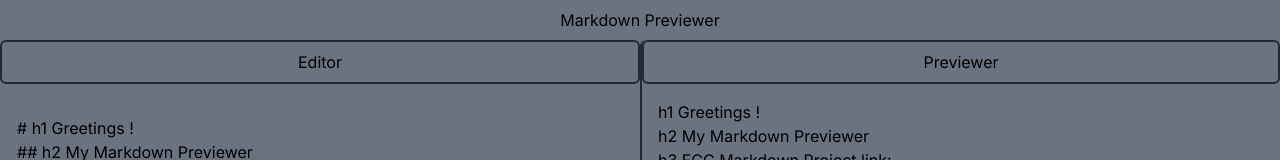
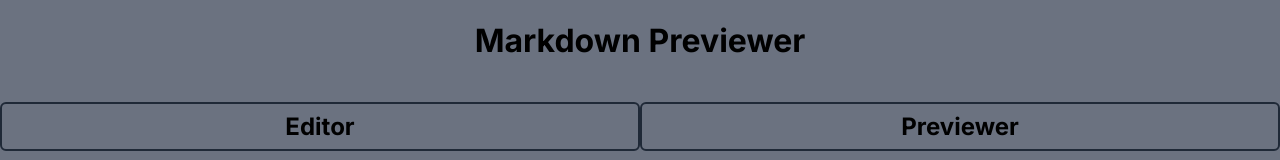
Before and after one commit to temp4422/fcc-frontend-markdown-previewer, a Next.js app: page / in a window 1280 px wide. Shown: the top 160 px of the page. Built offline with nearby package versions, Linux system fonts and the light colour scheme.

Commit message:
Fix base styles to properly preview

```diff
--- a/src/app/globals.css
+++ b/src/app/globals.css
@@ -1,4 +1,5 @@
-@tailwind base;
+/*disable for previewr to show apropriate styles*/
+/* @tailwind base;  */
 @tailwind components;
 @tailwind utilities;
 
@@ -18,10 +19,7 @@
 
 body {
   color: rgb(var(--foreground-rgb));
-  background: linear-gradient(
-      to bottom,
-      transparent,
-      rgb(var(--background-end-rgb))
-    )
+  background: linear-gradient(to bottom, transparent, rgb(var(--background-end-rgb)))
     rgb(var(--background-start-rgb));
+  margin: 0;
 }
--- a/src/app/page.js
+++ b/src/app/page.js
@@ -27,6 +27,8 @@ export default function Home() {
     return
   }
   \`\`\`
+
+  ![image](image.jpg)
   `) // Declare a state variable
 
   marked.setOptions({ breaks: true }) // Set option to interpret carriage returns and renders them as <br> (line break) elements
@@ -34,10 +36,12 @@ export default function Home() {
   const parsedHtml = marked.parse(state)
 
   return (
-    <div className="h-screen bg-gray-500">
-      <header className="text-center p-2">Markdown Previewer</header>
+    <div className="grid h-screen bg-gray-500">
+      <header className="text-center">
+        <h1 className="">Markdown Previewer</h1>
+      </header>
       <main className="grid grid-cols-2  w-full h-full">
-        <div className="h-full bg-gray-500">
+        <div className="h-full bg-gray-500 p-0 m-0">
           <h2 className="text-center p-2 border-solid border-2 border-gray-800 rounded-md">
             Editor
           </h2>
@@ -45,7 +49,7 @@ export default function Home() {
             id="editor"
             value={state} // Force the input's value to match the state variable
             onChange={(e) => setState(e.target.value)} // Update the state variable on any edits
-            className="w-full h-[90%] bg-gray-500 p-2"
+            className="w-full h-[85%] box-border bg-gray-500 p-0 m-0 b-0 "
           ></textarea>
         </div>
 
```
